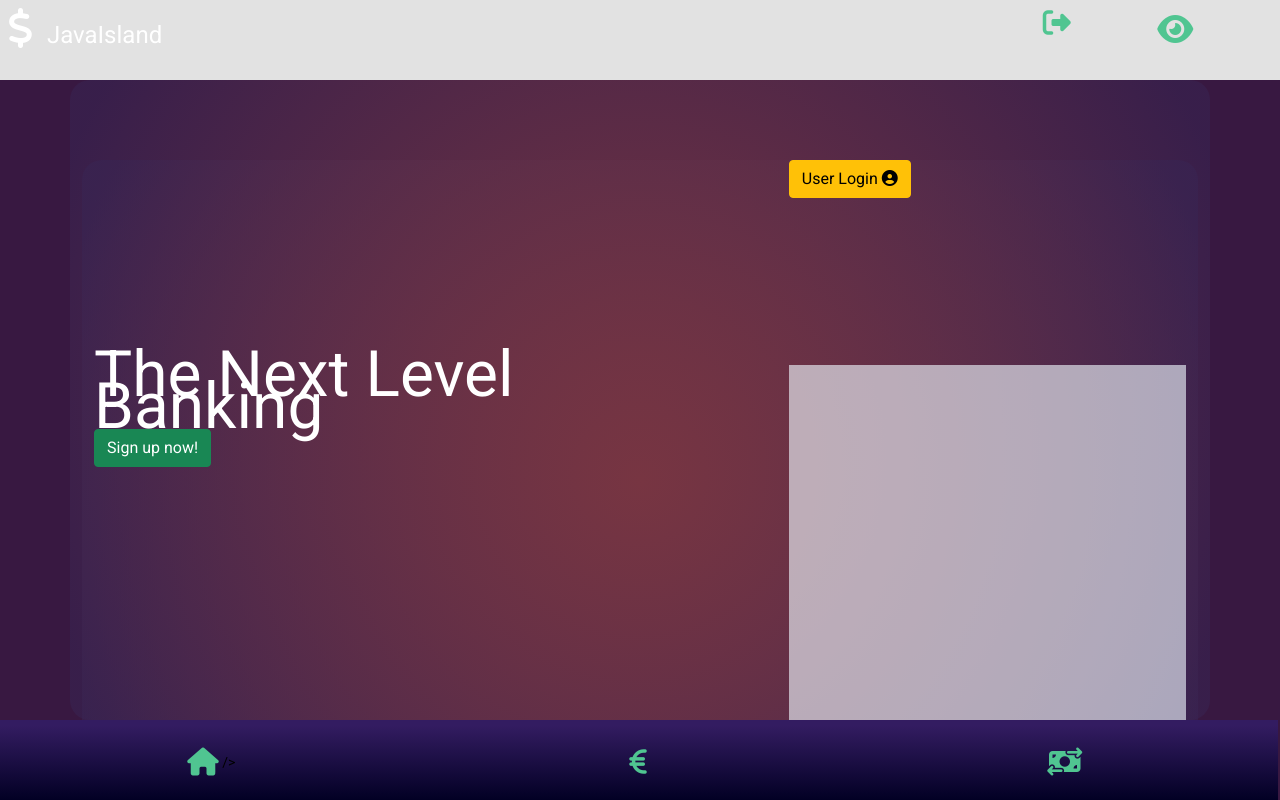
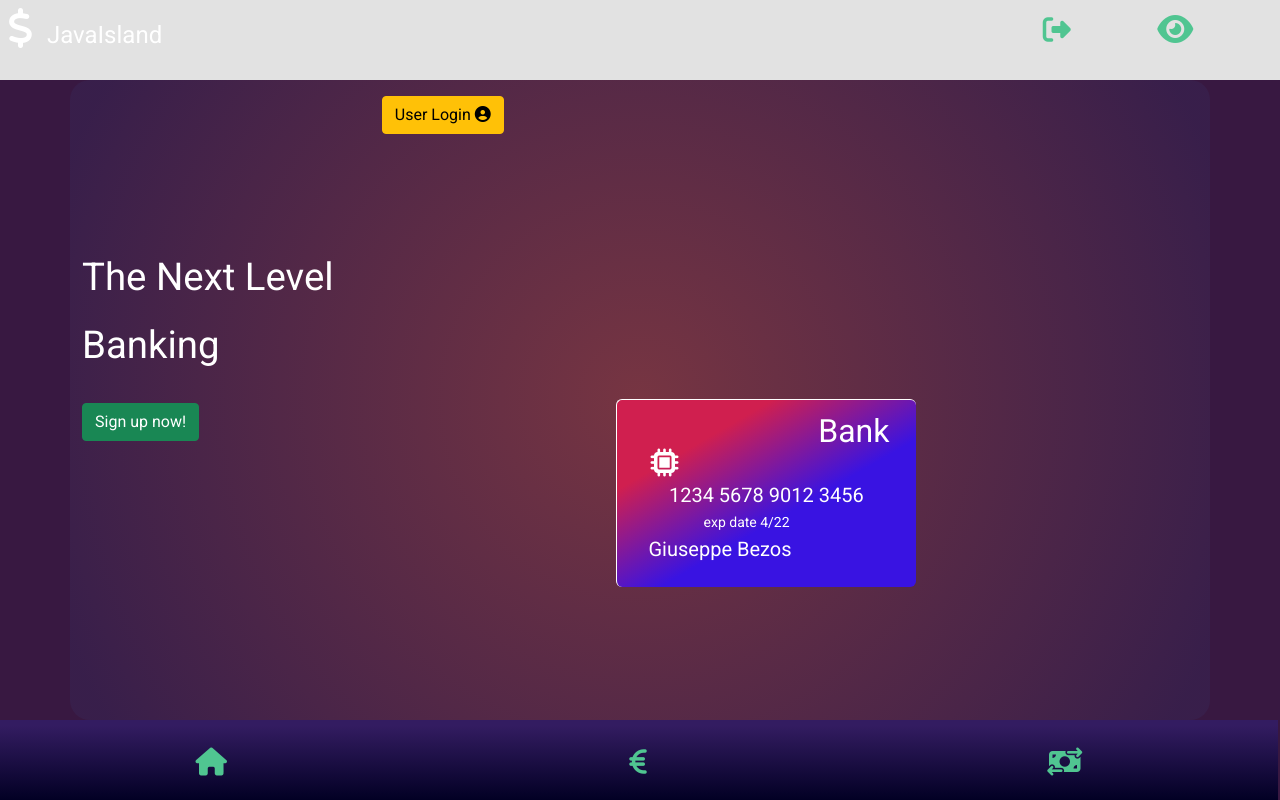
Before and after one commit to JeromeBranchetti/online-banking, an Angular app: page / in a window 1280 px wide. Built offline with nearby package versions, Linux system fonts and the light colour scheme.

Commit message:
credit card first version

```diff
--- a/src/app/app-bar/app-bar.component.css
+++ b/src/app/app-bar/app-bar.component.css
@@ -27,6 +27,7 @@
   background: none;
   color: rgb(80, 197, 145);
   margin-top: 5px;
+  transform: translateY(7px);
 }
 
 .img-speed-man {
@@ -37,3 +38,7 @@
 img {
   height: 8vh;
 }
+
+.brand-name {
+  cursor: default;
+}
--- a/src/app/app-bar/app-bar.component.html
+++ b/src/app/app-bar/app-bar.component.html
@@ -1,8 +1,8 @@
 <div class="container-fluid p-0 app-bar-body">
   <div class="row bar-row-1">
-    <div class="col-8 brand my-2 ms-2 p-0" (click)="toHome()">
-      <span class="brand-logo"><i class="fas fa-dollar-sign fs-1"></i></span>
-      <span class="brand-name fs-4 mx-2"> JavaIsland</span>
+    <div class="col-8 brand my-2 ms-2 p-0" >
+      <span class="brand-logo" (click)="toHome()"><i class="fas fa-dollar-sign fs-1"></i></span>
+      <span class="brand-name fs-4 mx-2" (click)="toHome()"> JavaIsland</span>
     </div>
     <div class="col my-2 man-run-box text-end p-0">
       <button class="man-button" (click)="logOut()">
--- a/src/app/foot-bar/foot-bar.component.css
+++ b/src/app/foot-bar/foot-bar.component.css
@@ -35,3 +35,19 @@ img {
 .icon {
   color: rgb(80, 197, 145);
 }
+
+.fa-euro-sign:hover {
+  color: rgb(171, 245, 212);
+  font-size: 35px;
+
+}
+.fa-house:hover {
+  color: rgb(171, 245, 212);
+  font-size: 35px;
+
+}
+.fa-money-bill-transfer:hover {
+  color: rgb(171, 245, 212);
+  font-size: 35px;
+
+}
--- a/src/app/foot-bar/foot-bar.component.html
+++ b/src/app/foot-bar/foot-bar.component.html
@@ -2,7 +2,7 @@
   <div class="row footer-body text-center g-1">
     <div class="col">
       <button class="foot-button" (click)="onDashBoard()">
-        <i class="fa-solid fa-house fa-2xl icon"></i> />
+        <i class="fa-solid fa-house fa-2xl icon"></i>
       </button>
     </div>
     <div class="col">
--- a/src/app/home/home.component.css
+++ b/src/app/home/home.component.css
@@ -17,6 +17,7 @@
 
 .big-text {
   grid-area: two;
+  max-width: 100%;
 }
 
 .card-images-overlayed {
@@ -54,17 +55,130 @@
       "two two three three"
       "two two three three";
   }
+}
+
+.card-images-overlayed {
+  /* background-color: rgba(240, 248, 255, 0.621); */
+  height: 100%;
+  width: 60vw;
+  display: grid;
+  place-content: center;
+}
+
+.big-paragraph {
+  font-size: 3vw;
+  margin-bottom: 6vh;
+  max-width: 20vw;
+  margin-right: 0;
+}
+
+.credit-card {
+  width: 300px;
+}
+
+.credit-card-content {
+  text-align: center;
+  position: relative;
+  padding: 5em;
+  transition: transform 2s;
+  height: 188px;
+  transform-style: preserve-3d;
 
 }
 
+.credit-card:hover .credit-card-content {
 
-
-.card-images-overlayed {
-  background-color: rgba(240, 248, 255, 0.621);
-  height: 100%;
-  width: 100%;
+  transform: rotateY(.5turn);
 }
 
-.big-paragraph {
-  font-size: 5vw;
+.credit-card-front,
+.credit-card-back {
+  position: absolute;
+  top: 0;
+  bottom: 0;
+  left: 0;
+  right: 0;
+  padding: 1.5em;
+  backface-visibility: hidden;
 }
+
+.credit-card-front {
+  background: rgb(208,31,79);
+  background: linear-gradient(150deg, rgba(208,31,79,1) 25%, rgba(57,19,226,1) 59%);
+  border-radius: 6px;
+  border-top: 1px solid white;
+  border-left: 1px solid white;
+
+}
+
+.credit-card-back {
+  transform: rotateY(.5turn);
+  background: rgb(74,74,74);
+  background: linear-gradient(0deg, rgba(74,74,74,1) 25%, rgba(224,221,236,1) 78%);
+  border-radius: 6px;
+  border-top: 1px solid white;
+  border-left: 1px solid white;
+}
+
+.magnetic-strip {
+  width: 299px;
+  height: 40px;
+  background: black;
+  transform: translateX(-1.5em);
+}
+
+.credit-card-front {
+  display: grid;
+  grid-template-areas:
+  'b1 b2 b3 bank'
+  'chip b4 b5 b6'
+  'card-number card-number card-number card-number'
+  'b7 exp-date b8 b9'
+  'card-holder card-holder b10 b11'
+  ;
+}
+
+.bank-name {
+  grid-area: bank;
+}
+
+.bank-chip {
+  grid-area: chip;
+}
+
+.card-number {
+  grid-area: card-number;
+}
+
+.expiration-date {
+  grid-area: exp-date;
+}
+
+.card-holder-name {
+  grid-area: card-holder;
+}
+
+.credit-card-back {
+  display: grid;
+  grid-template-areas:
+  'magn magn magn magn'
+  'sign sign sign cvc'
+  'holo b1 b2 b3'
+  ;
+}
+
+.magnetic-strip {
+  grid-area: magn;
+}
+
+.signature-box {
+  grid-area: sign;
+}
+
+.cvc-code {
+  grid-area: cvc;
+}
+
+.hologram {
+  grid-area: holo;
+}
--- a/src/app/home/home.component.html
+++ b/src/app/home/home.component.html
@@ -1,15 +1,40 @@
-<div class="container home-box">
 <div class="grid-layout-home">
   <div class="big-text">
     <p class="big-paragraph">The Next Level</p>
     <p class="big-paragraph">Banking</p>
-      <button class="btn btn-success" (click)="onSignUpNow()">Sign up now!</button>
+    <button class="btn btn-success" (click)="onSignUpNow()">
+      Sign up now!
+    </button>
   </div>
   <div class="card-images-overlayed">
-
+    <div class="credit-card">
+      <div class="credit-card-content">
+        <div class="credit-card-front">
+          <div class="bank-name fs-2">{{bankName}}</div>
+          <div class="bank-chip"><i class="fas fa-microchip fs-3"></i></div>
+          <div class="card-number fs-5">{{cardNumber}}</div>
+          <div class="expiration-date">
+            <span>exp date</span> <span> {{ expirationDateExtractor() }}</span>
           </div>
-    <div class="login-section">
-        <button class="btn btn-warning" (click)="onUserLogin()">User Login <i class="fas fa-user-circle"></i></button>
+          <div class="card-holder-name fs-5">{{cardHolderName}}</div>
+        </div>
+        <div class="credit-card-back">
+          <div class="magnetic-strip"></div>
+          <div class="signature-box">
+            <div class="row">
+              <div class="col-7 signature"><i class="fas fa-signature"></i><i class="fas fa-signature"></i></div>
+              <div class="col-5 last-nums">{{lastfourDigitsExtractor()}}</div>
+            </div>
+          </div>
+          <div class="cvc-code">{{secretCvc}}</div>
+          <div class="hologram"><i class="fas fa-photo-video"></i></div>
         </div>
       </div>
     </div>
+  </div>
+  <div class="login-section mt-3">
+    <button class="btn btn-warning" (click)="onUserLogin()">
+      User Login <i class="fas fa-user-circle"></i>
+    </button>
+  </div>
+</div>
--- a/src/app/home/home.component.ts
+++ b/src/app/home/home.component.ts
@@ -7,6 +7,12 @@ import { Router } from '@angular/router';
   styleUrls: ['./home.component.css']
 })
 export class HomeComponent implements OnInit {
+  cardHolderName: string = 'Giuseppe Bezos';
+  bankName: string = 'Bank';
+  cardNumber: string = '1234 5678 9012 3456';
+  cardDate: Date = new Date();
+  secretCvc: string = '123'
+
 
   constructor(private router:Router) { }
 
@@ -21,4 +27,15 @@ export class HomeComponent implements OnInit {
     this.router.navigate(['/login']);
   }
 
+  expirationDateExtractor():string {
+    const month = this.cardDate.getMonth();
+    const year = this.cardDate.getFullYear();
+    const yearDigits = year.toString().slice(2);
+    return month + '/' + yearDigits;
+  }
+
+  lastfourDigitsExtractor():string {
+    return this.cardNumber.toString().slice(-4);
+  }
+
 }
```
Lines whose indentation alone changed are shown as unchanged.
